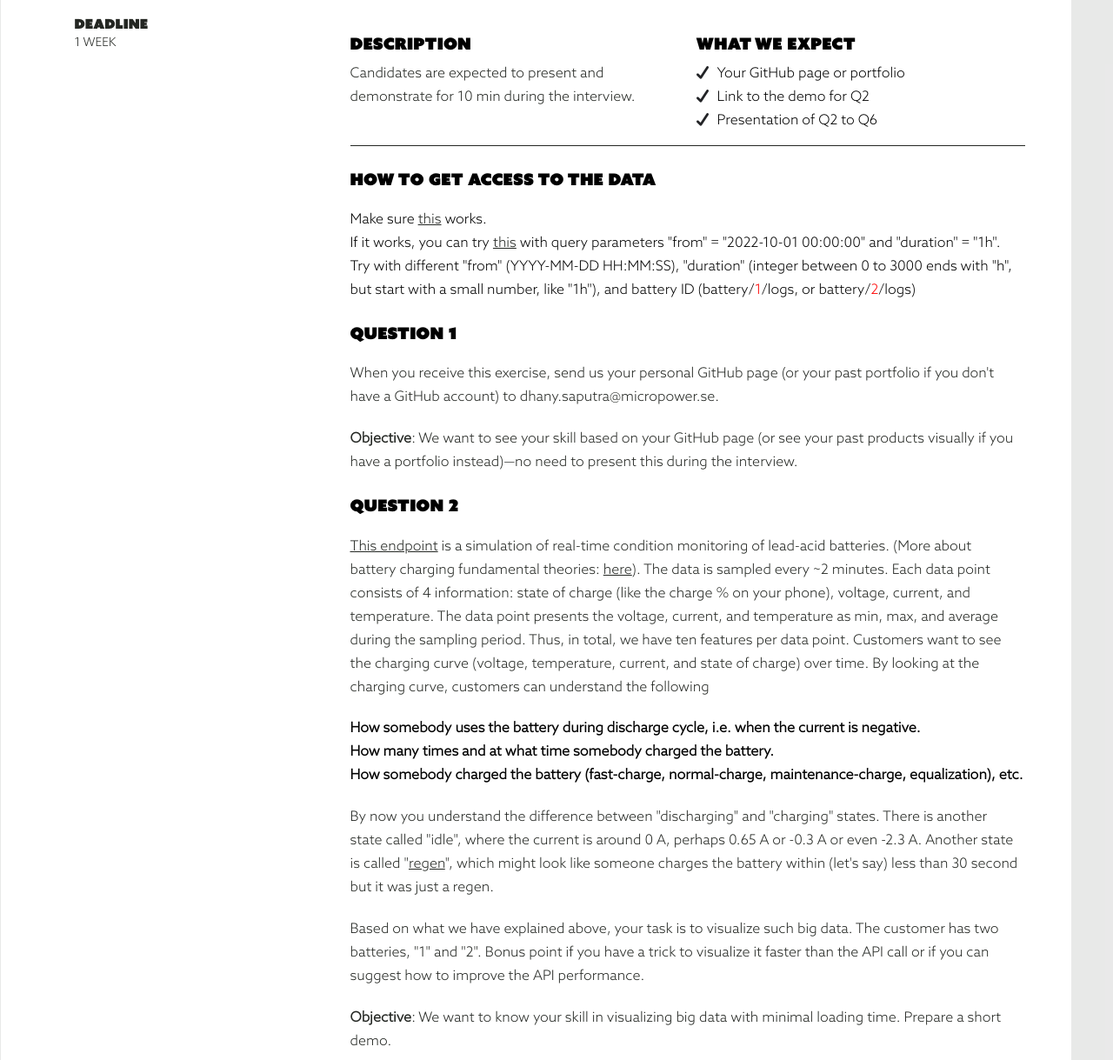
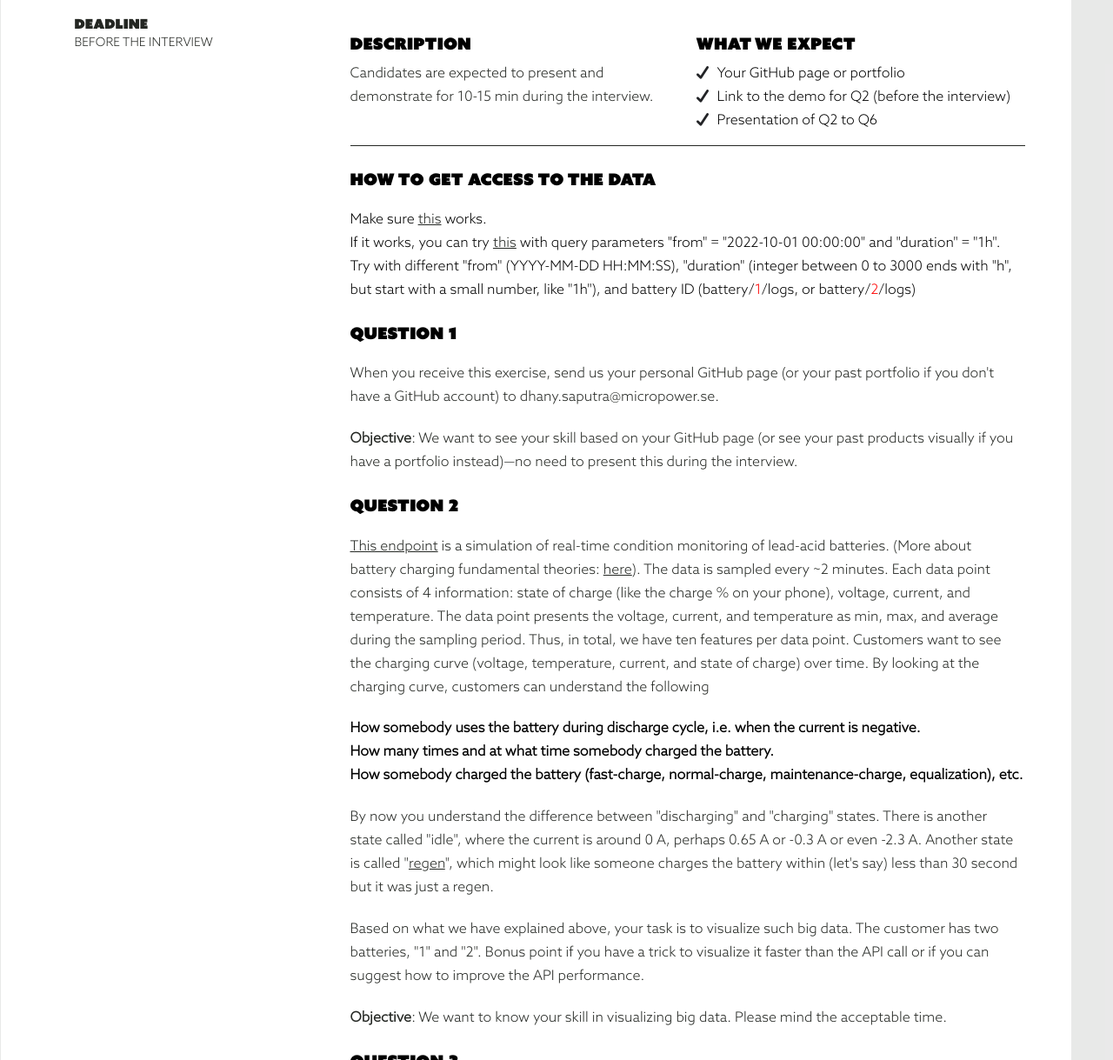
Before and after one commit to micropowergroupab/swagger, a website: page exercise.html in a window 1280 px wide. Shown: the part 181-1400 px from the top of the page at 87% size. Drawn offline with Linux system fonts and the light colour scheme.

Commit message:
Update exercise.html

```diff
--- a/exercise.html
+++ b/exercise.html
@@ -41,7 +41,7 @@
  <aside>
  <div class="meta-detail a-fade anim">
  <div class=author><h6>Technical issues </h6><span class=author-name>dhany.saputra@micropower.se</span></div>
- <div class=ert><div class=estimated-reading-time><h6>Deadline</h6><span>1 week</span></div></div>
+ <div class=ert><div class=estimated-reading-time><h6>Deadline</h6><span>Before the interview</span></div></div>
  </div>
  </aside>
  <article id=post-9 class="post-9 ux_workshops type-ux_workshops status-publish hentry category-workshop-exercises tag-closing">
@@ -50,13 +50,13 @@
  <div class="post-intro a-fade anim">
  <div class=tldr>
  <h4>DESCRIPTION</h4>
- <p>Candidates are expected to present and demonstrate for 10 min during the interview.</p>
+ <p>Candidates are expected to present and demonstrate for 10-15 min during the interview.</p>
  </div>
  <div class=wyn>
  <h4>What we expect</h4>
  <ul>
 <li>Your GitHub page or portfolio</li>
-<li>Link to the demo for Q2</li>
+<li>Link to the demo for Q2 (before the interview)</li>
 <li>Presentation of Q2 to Q6</li>
 </ul>
  </div>
@@ -81,13 +81,13 @@ Customers want to see the charging curve (voltage, temperature, current, and sta
 <li>How somebody charged the battery (fast-charge, normal-charge, maintenance-charge, equalization), etc.</li></ul></h2></p>
 <p>By now you understand the difference between "discharging" and "charging" states. There is another state called "idle", where the current is around 0 A, perhaps 0.65 A or -0.3 A or even -2.3 A. Another state is called "<a href="https://en.wikipedia.org/wiki/Regenerative_braking">regen</a>", which might look like someone charges the battery within (let's say) less than 30 second but it was just a regen.</p>
 <p>Based on what we have explained above, your task is to visualize such big data. The customer has two batteries, "1" and "2".  Bonus point if you have a trick to visualize it faster than the API call or if you can suggest how to improve the API performance.</p>
-<p><b>Objective</b>: We want to know your skill in visualizing big data with minimal loading time. Prepare a short demo.</p>
+<p><b>Objective</b>: We want to know your skill in visualizing big data. Please mind the acceptable time.</p>
 <p><h4>Question 3</h4></p>
 <p>From the above explanation now you understand that the minutely data can be inferred into many important information for customers, such as charge duration, charge time, and many more. Even you can help the customer to have an alert widget if the battery is suddenly too hot. Design a wireframe for customers. Be creative about what to show on the dashboard.</p>
 <p><b>Objective</b>: We want to know your skill in wireframing. Use Figma, XD, or even one slide of your paper sketch is also acceptable.</p>
 <p><h4>Question 4</h4></p>
 <p>Let's say we want to sell an API to customers. Criticize <a href="https://micropowergroupab.github.io/swagger/">this page</a> and propose a better wireframe.</p>
-<p><b>Objective</b>: We want to know your skill in wireframing. Prepare one slide for the critics and one for the wireframe.</p>
+<p><b>Objective</b>: We want to know your skill in communicating an API information to technical customers.</p>
 <p><h4>Question 5</h4></p>
 <p>Choose one cloud platform you like (AWS, Azure, AlibabaCloud, Google Cloud, etc.). Then, propose a cloud architecture to handle such big data and what to do when you want to scale up due to increased data traffic.</p>
 <p><b>Objective</b>: We want to know your cloud ETL and architecture skills. Prepare 1 or 2 slides.</p>
```
